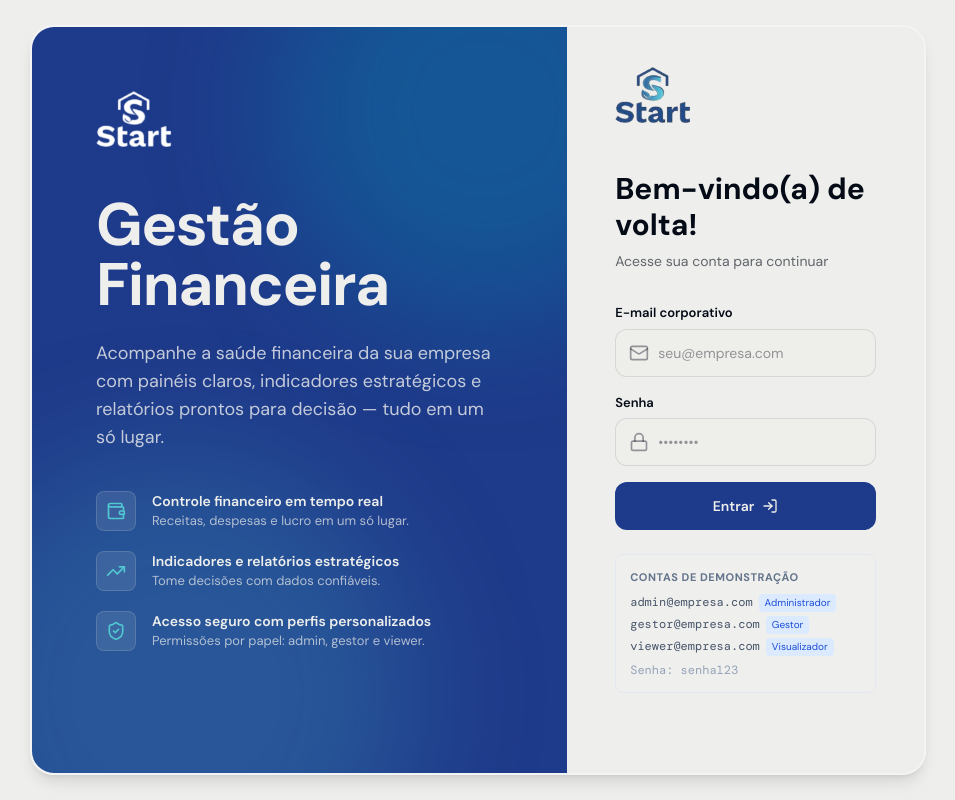
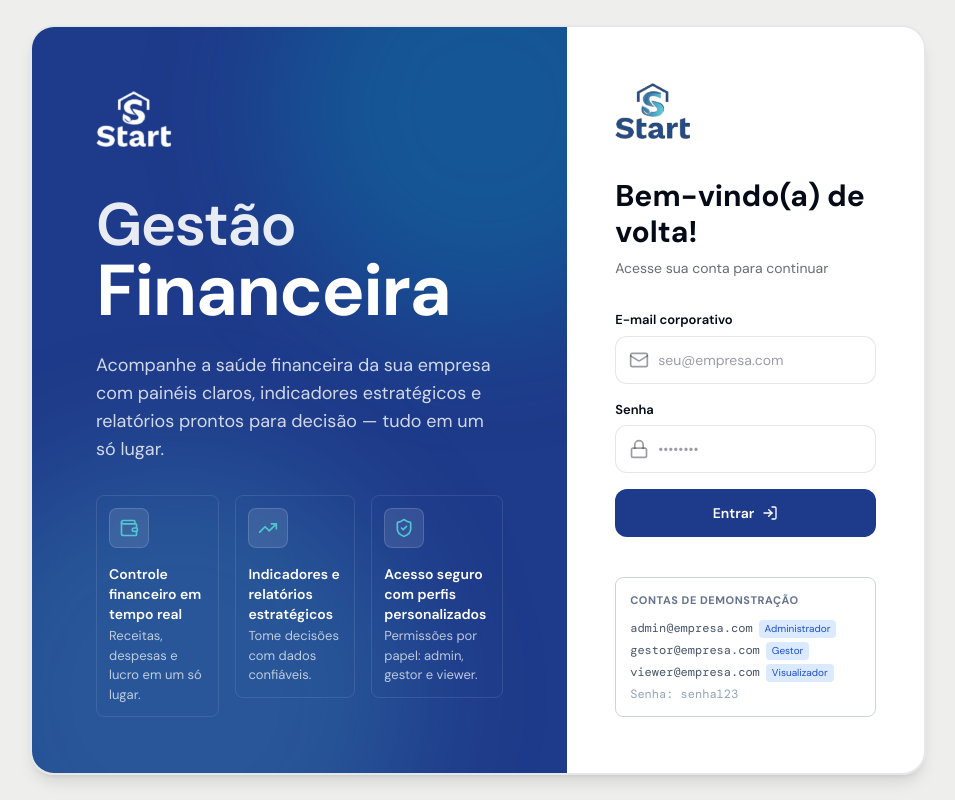
Before and after one commit to IagoLMS/Dashboard-Funcional-Finaceiro--Atividade-, a React (Vite) app: page / in a window 1280 px wide. Shown: the whole page, without its empty margins (162-1117 px from the left). Built offline with nearby package versions, Linux system fonts and the light colour scheme.

Commit message:
🎨 feat(ui): Improve login UI and update features container.

```diff
--- a/src/pages/LoginPage.jsx
+++ b/src/pages/LoginPage.jsx
@@ -64,11 +64,11 @@ export default function LoginPage({ onLogin }) {
   }
 
   return (
-    <div className="min-h-screen w-full flex bg-white text-text justify-center items-center">
-      <div className="container flex w-full max-w-[70%] h-[750px] border-2 border-gray-100 rounded-3xl shadow-lg overflow-hidden">
+    <div className="min-h-screen w-full flex bg-smoke text-text justify-center items-center">
+      <div className="container flex w-full max-w-[70%] h-[750px] border-2 border-gray-200 rounded-3xl shadow-lg overflow-hidden">
 
         {/* ---------------- Coluna esquerda: boas-vindas (60%) ---------------- */}
-        <aside className="relative hidden lg:flex lg:w-[60%] flex-col justify-start p-12 xl:p-16 text-white bg-blue-900 h-full gap-12 overflow-hidden">
+        <aside className="relative hidden lg:flex lg:w-[60%] flex-col justify-between p-12 xl:p-16 text-white bg-blue-900 h-full gap-12 overflow-hidden">
           <div className="pointer-events-none absolute -top-32 -right-32 w-[420px] h-[420px] rounded-full bg-dark-cyan/30 blur-3xl" />
           <div className="pointer-events-none absolute -bottom-40 -left-24 w-[480px] h-[480px] rounded-full bg-cyan/20 blur-3xl" />
 
@@ -76,23 +76,25 @@ export default function LoginPage({ onLogin }) {
             <img src={logoLight} className='h-14' alt="Start Solidarium Logotype" />
           </div>
 
-          <div className="relative z-10 max-w-xl">
-            <h1 className="text-5xl xl:text-6xl font-bold leading-[1.05] tracking-tight">
-              Gestão<br />Financeira
+          <div className="relative z-10">
+            <div className="max-w-xl">
+              <h1 className="text-5xl xl:text-6xl font-semibold text-white/90 leading-[1.05] tracking-tight">
+                Gestão<br /> <span className='text-7xl font-bold text-white'>Financeira</span>
               </h1>
               <p className="mt-6 text-base xl:text-lg text-white/80 leading-relaxed">
                 Acompanhe a saúde financeira da sua empresa com painéis claros,
                 indicadores estratégicos e relatórios prontos para decisão — tudo em um só lugar.
               </p>
+            </div>
 
-            <ul className="mt-10 space-y-5">
+            <ul className="flex justify-between gap-4 mt-8 mb-10">
               {FEATURES.map(({ icon: Icon, title, desc }) => (
-                <li key={title} className="flex items-start gap-4">
+                <li key={title} className="flex flex-col h-full border border-white/10 hover:border-white/40 hover:bg-white/10 transition-all duration-300 rounded-lg gap-4 p-3">
                   <div className="flex items-center justify-center flex-shrink-0 w-10 h-10 rounded-lg bg-white/10 backdrop-blur-sm border border-white/15">
                     <Icon className="w-5 h-5 text-cyan" />
                   </div>
                   <div>
-                    <div className="text-sm font-semibold text-white">{title}</div>
+                    <div className="text-sm font-semibold text-white mb-0.5">{title}</div>
                     <div className="text-[13px] text-white/70">{desc}</div>
                   </div>
                 </li>
@@ -103,20 +105,19 @@ export default function LoginPage({ onLogin }) {
 
         {/* ---------------- Coluna direita: formulário (40%) ---------------- */}
         <main className="flex flex-col justify-between w-full lg:w-[40%] px-8 sm:px-12 py-10 bg-white">
+          <div className="w-full flex flex-col justify-between h-full mx-auto py-4 animate-fade-in">
             <div>
               <img src={logo} className='h-14' alt="Start Solidarium Logotype" />
             </div>
 
-          <div className="w-full mx-auto py-12 animate-fade-in">
+            <div className="">
               <h2 className="text-3xl font-bold text-text">Bem-vindo(a) de volta!</h2>
               <p className="mt-2 text-sm text-text/60">Acesse sua conta para continuar</p>
-
               {error && (
                 <div className="mt-6 py-2.5 px-3.5 bg-red-50 border border-red-200 rounded-lg text-[13px] text-red-700">
                   ⚠ {error}
                 </div>
               )}
-
               <form onSubmit={handleSubmit} className="mt-8 space-y-4">
                 <div>
                   <label htmlFor="email" className="block text-[13px] font-semibold text-text mb-1.5">
@@ -132,7 +133,6 @@ export default function LoginPage({ onLogin }) {
                     autoComplete="email"
                   />
                 </div>
-
                 <div>
                   <label htmlFor="password" className="block text-[13px] font-semibold text-text mb-1.5">
                     Senha
@@ -151,16 +151,19 @@ export default function LoginPage({ onLogin }) {
                 <button
                   type="submit"
                   disabled={loading}
-                className="w-full h-12 mt-2 inline-flex items-center justify-center gap-2 bg-blue-900 text-white rounded-xl font-semibold text-sm cursor-pointer transition-colors hover:bg-blue-800 disabled:opacity-70 disabled:cursor-not-allowed"
+                  className="w-full h-12 mt-12 inline-flex items-center justify-center gap-2 bg-blue-900 text-white rounded-xl font-semibold text-sm cursor-pointer transition-colors hover:bg-blue-800 disabled:opacity-70 disabled:cursor-not-allowed"
                 >
                   {loading ? 'Autenticando...' : <>Entrar <LogIn className="w-4 h-4" /></>}
                 </button>
               </form>
+            </div>
 
-            <div className="mt-6 p-3.5 bg-slate-50/10 rounded-lg border border-slate-200">
+            <div className="flex flex-col gap-1 p-3.5 rounded-lg border border-slate-300">
               <div className="text-[11px] font-bold text-slate-500 uppercase tracking-[0.05em] mb-2">
                 Contas de demonstração
               </div>
+
+              <div>
                 {DEMO_ACCOUNTS.map(([accEmail, role]) => (
                   <div key={accEmail} className="text-xs text-slate-600 mb-1 font-mono">
                     {accEmail}
@@ -169,7 +172,8 @@ export default function LoginPage({ onLogin }) {
                     </span>
                   </div>
                 ))}
-              <div className="text-xs text-slate-400 font-mono mt-1.5">Senha: senha123</div>
+                <div className="text-xs text-slate-400 font-mono mt-1">Senha: senha123</div>
+              </div>
             </div>
           </div>
 
--- a/tailwind.config.js
+++ b/tailwind.config.js
@@ -10,7 +10,8 @@ export default {
         canvas:      '#f0f2f5',
         text:        '#040B16',
         cyan:        '#51C7D2',
-        white:       '#EEEEEC',
+        white:       '#FFFFFF',
+        smoke:       '#EEEEEC',
         primary:     '#06668F',
         'dark-cyan': '#0197B2',
       },
```
Lines whose indentation alone changed are shown as unchanged.
